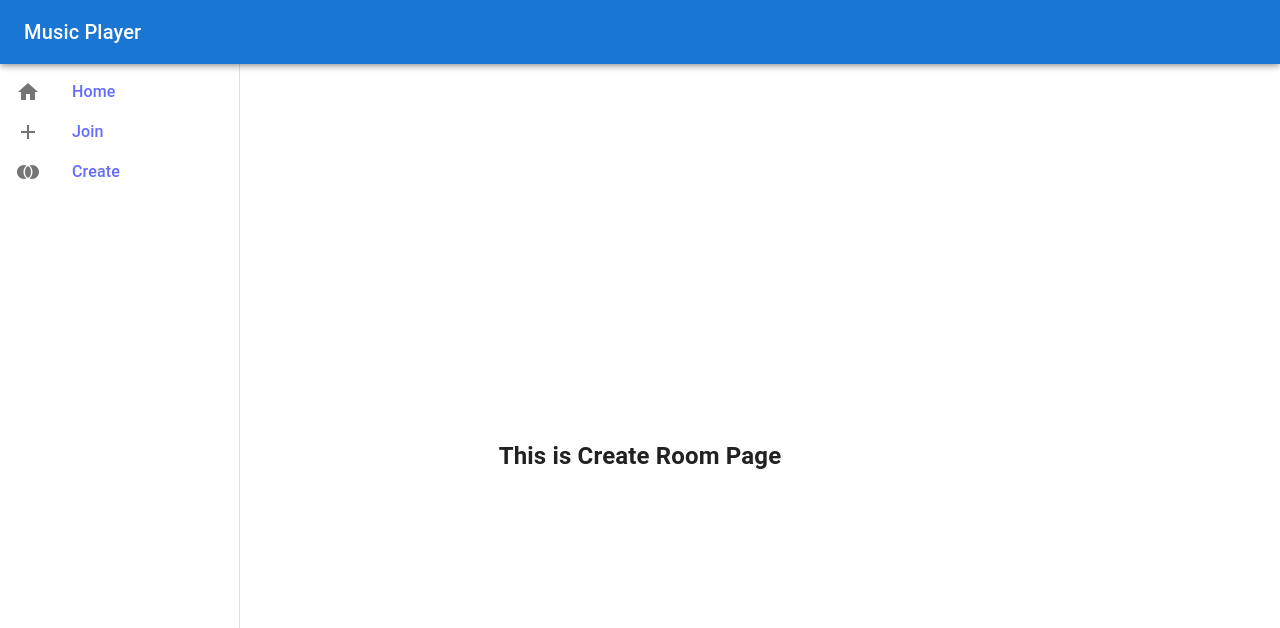
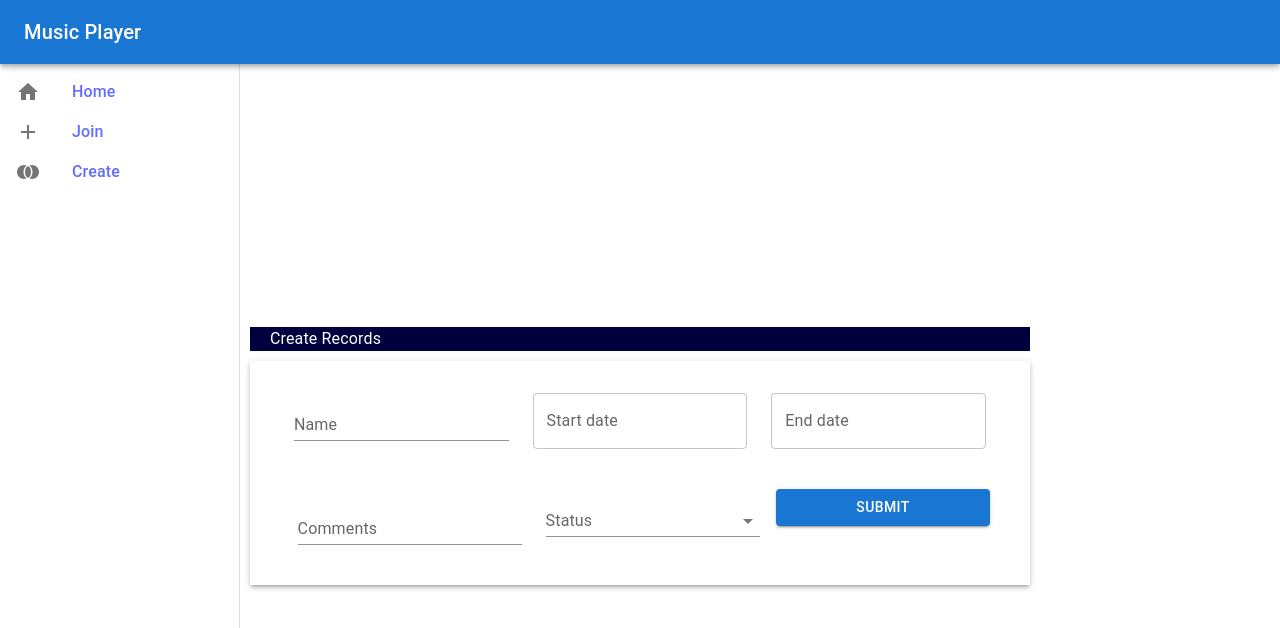
Before and after one commit to balili-melchorjr-developer/react-music-player, a React (Vite) app: page /create in a window 1280 px wide. Shown: the top 628 px of the page. Built offline with nearby package versions, Linux system fonts and the light colour scheme.

Commit message:
Created react JS Forms

```diff
--- a/package.json
+++ b/package.json
@@ -14,8 +14,12 @@
     "@emotion/styled": "^11.11.0",
     "@mui/icons-material": "^5.15.7",
     "@mui/material": "^5.15.7",
+    "@mui/x-date-pickers": "^6.19.3",
+    "axios": "^1.6.7",
+    "dayjs": "^1.11.10",
     "react": "^18.2.0",
     "react-dom": "^18.2.0",
+    "react-hook-form": "^7.50.0",
     "react-router-dom": "^6.22.0"
   },
   "devDependencies": {
--- a/src/components/CreateRoomPage.jsx
+++ b/src/components/CreateRoomPage.jsx
@@ -1,9 +1,79 @@
 import React from 'react'
+import { Box, Typography, Button } from '@mui/material'
+import MyDatePickerField from './forms/MyDatePickerField'
+import MyTextField from './forms/MyTextField'
+import MySelectField from './forms/MySelectField'
+import MyMultilineField from './forms/MyMultilineField'
+import { useForm } from 'react-hook-form'
 
 const CreateRoomPage = () => {
+
+  const defaultValues = {
+    name: '',
+    comments: '',
+    status: '',
+  }
+
+  const {handleSubmit, reset, setValue, control} = useForm({defaultValues:defaultValues})
+
+  const submission = (data) => console.log(data)
+
   return (
     <div>
-        <h2>This is Create Room Page</h2>
+      <form onSubmit={handleSubmit(submission)}>
+      <Box sx={{display: 'flex', width: '100%', backgroundColor:'#00003f', marginBottom: '10px'}}>
+        <Typography sx={{marginLeft: '20px', color: '#ffff'}}>
+          Create Records
+        </Typography>
+      </Box>
+      <Box sx={{display: 'flex', width: '100%', boxShadow: 3, padding:4, flexDirection: 'column'}}>
+        <Box sx={{display: 'flex', justifyContent: 'space-around', marginBottom: '40px'}}>
+          <MyTextField
+            label='Name'
+            name='name'
+            control={control}
+            placeholder='Provide a project name'
+            width={'30%'}
+          />
+
+          <MyDatePickerField
+             label='Start date'
+             name='start_date'
+             control={control}
+             width={'30%'}
+          />
+          <MyDatePickerField
+             label='End date'
+             name='end_date'
+             control={control}
+             width={'30%'}
+          />
+        </Box>
+        <Box sx={{display: 'flex', justifyContent: 'space-around'}}>
+          <MyMultilineField
+              label='Comments'
+              name='comments'
+              control={control}
+              placeholder='Provide a project comments'
+              width={'30%'}
+            />
+
+            <MySelectField
+              label='Status'
+              name='status'
+              control={control}
+              width={'30%'}
+            />
+
+            <Box sx={{width:'30%'}}>
+                <Button variant="contained" type="submit" sx={{width: '100%'}}>
+                  Submit
+                </Button>
+            </Box>
+
+        </Box>
+      </Box>
+      </form>
     </div>
   )
 }
--- /dev/null
+++ b/src/components/forms/MyDatePickerField.jsx
@@ -0,0 +1,33 @@
+import * as React from 'react';
+import { DemoContainer } from '@mui/x-date-pickers/internals/demo';
+import { AdapterDayjs } from '@mui/x-date-pickers/AdapterDayjs';
+import { LocalizationProvider } from '@mui/x-date-pickers/LocalizationProvider';
+import { DatePicker } from '@mui/x-date-pickers/DatePicker';
+import { Controller } from 'react-hook-form'
+
+export default function MyDatePickerField(props) {
+    const { label, width, name, control } = props
+  return (
+    <LocalizationProvider dateAdapter={AdapterDayjs}>
+
+        <Controller
+            name = {name}
+            control = {control}
+            render = {({
+                field: {onChange, value},
+
+
+                }) => (
+                    <DatePicker
+                    onChange={onChange}
+                    value={value}
+                    sx={{width: {width}}}
+                    label={label} />
+                )}
+        />
+
+
+
+    </LocalizationProvider>
+  );
+}
--- /dev/null
+++ b/src/components/forms/MyMultilineField.jsx
@@ -0,0 +1,41 @@
+import * as React from 'react';
+import TextField from '@mui/material/TextField';
+import { Controller } from 'react-hook-form'
+import { Box, Typography } from '@mui/material'
+
+export default function MyMultilineField(props) {
+    const { label, width, placeholder, name, control } = props
+  return (
+    <Box
+      component="form"
+      sx={{
+        '& > :not(style)': { m: 1, width: '25ch' },
+      }}
+      noValidate
+      autoComplete="off"
+    >
+        <Controller
+            name = {name}
+            control = {control}
+            render = {({
+                field: {onChange, value},
+                fieldState:{error},
+                formState,
+                }) => (
+                    <TextField
+                        sx={{width: {width}}}
+                        id="standard-multiline-static"
+                        label={label}
+                        multiline
+                        onChange={onChange}
+                        value={value}
+                        rows={1}
+                        variant="standard"
+                        placeholder={placeholder}
+                        />
+                )}
+
+        />
+    </Box>
+  );
+}
--- /dev/null
+++ b/src/components/forms/MySelectField.jsx
@@ -0,0 +1,49 @@
+import * as React from 'react';
+import InputLabel from '@mui/material/InputLabel';
+import MenuItem from '@mui/material/MenuItem';
+import FormControl from '@mui/material/FormControl';
+import Select from '@mui/material/Select';
+import { Controller } from 'react-hook-form'
+
+export default function MySelectField(props) {
+  const [age, setAge] = React.useState('');
+
+  const handleChange = (event) => {
+    setAge(event.target.value);
+  };
+
+  const { label, name, control, width } = props
+
+  return (
+
+      <FormControl variant="standard" sx={{width: {width}}}>
+        <InputLabel id="demo-simple-select-filled-label">{label}</InputLabel>
+
+        <Controller
+            name = {name}
+            control = {control}
+            render = {({
+                field: {onChange, value},
+                fieldState:{error},
+                formState,
+                }) => (
+                    <Select
+                        labelId="demo-simple-select-filled-label"
+                        id="demo-simple-select-filled"
+
+                        onChange={handleChange}
+                        value={value}
+                        >
+                        <MenuItem value="">
+                            <em>None</em>
+                        </MenuItem>
+                        <MenuItem value={"Open"}>Open</MenuItem>
+                        <MenuItem value={"In progess"}>In progress</MenuItem>
+                        <MenuItem value={"Completed"}>Completed</MenuItem>
+                        </Select>
+                )}
+            />
+        </FormControl>
+
+  );
+}
--- /dev/null
+++ b/src/components/forms/MyTextField.jsx
@@ -0,0 +1,30 @@
+import * as React from 'react';
+import TextField from '@mui/material/TextField';
+import { Controller } from 'react-hook-form'
+
+export default function MyTextField(props) {
+    const { label, width, placeholder, name, control } = props
+  return (
+
+        <Controller
+            name = {name}
+            control = {control}
+            render = {({
+                field: {onChange, value},
+                fieldState:{error},
+                formState,
+                }) => (
+                    <TextField
+                    sx={{width: {width}}}
+                    onChange={onChange}
+                    value={value}
+                    id="standard-basic"
+                    label={label}
+                    variant="standard"
+                    placeholder={placeholder}/>
+                )}
+
+       />
+
+  );
+}
```
Also changed, not shown: src/components/Axios.jsx (added, +14 -0 lines), 1 other file (tests, documents, lock files or other folders).
